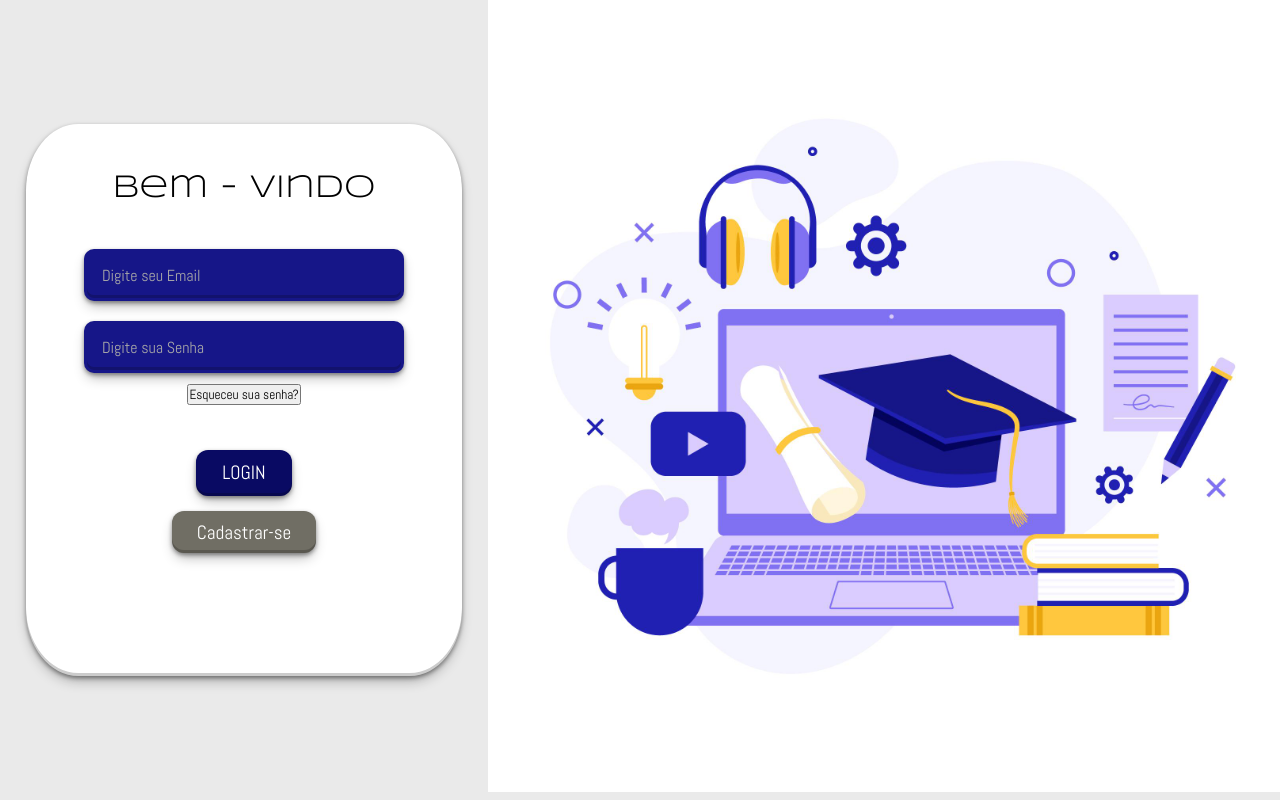
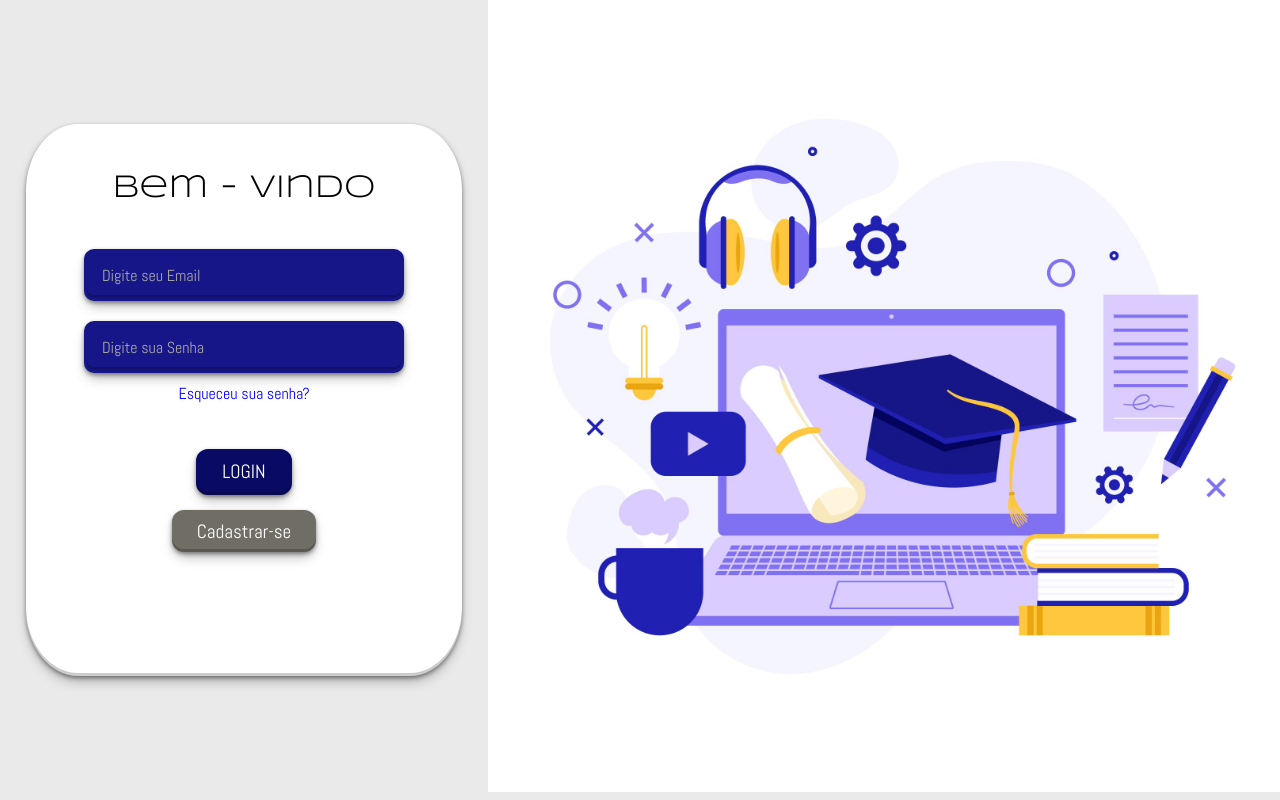
Before and after one commit to free-cronny/private-class, a React (Vite) app: page / in a window 1280 px wide. Built offline with nearby package versions, Linux system fonts and the light colour scheme; no server answers.

Commit message:
Release: Esqueci minha senha design, popUp SwalFire caso Exito

```diff
--- a/src/pages/Login/LoginPage.jsx
+++ b/src/pages/Login/LoginPage.jsx
@@ -74,9 +74,18 @@ export const LoginPage = () => {
       .then(() => {
         Swal.fire("Enviamos uma mensagem de recuperação em seu Email!");
       })
-      .catch(error => console.log(error));
-    console.log('FUNCIONOU ESSA PORRA');
+      .catch((error) => {
+        const errorCode = error.code;
+        const errorMessage = error.message;
+        Swal.fire({
+          icon: "error",
+          title: "Oops...",
+          text: "Algo deu errado!",
+          footer: `${errorCode}, ${errorMessage}`
+        });
+      });
   };
+
 
 
 
@@ -130,7 +139,7 @@ export const LoginPage = () => {
             type="Password"
             placeholder="Digite sua Senha"
           />
-          <button onClick={handleForgotPassword}>Esqueceu sua senha?</button>
+          <p style={{color: 'blue', cursor: 'pointer'}} onClick={handleForgotPassword}>Esqueceu sua senha?</p>
           <S.ButtonsLog>
             <ButtonComponent
               Text={loading ? (<Loading />) : "LOGIN"}
```
